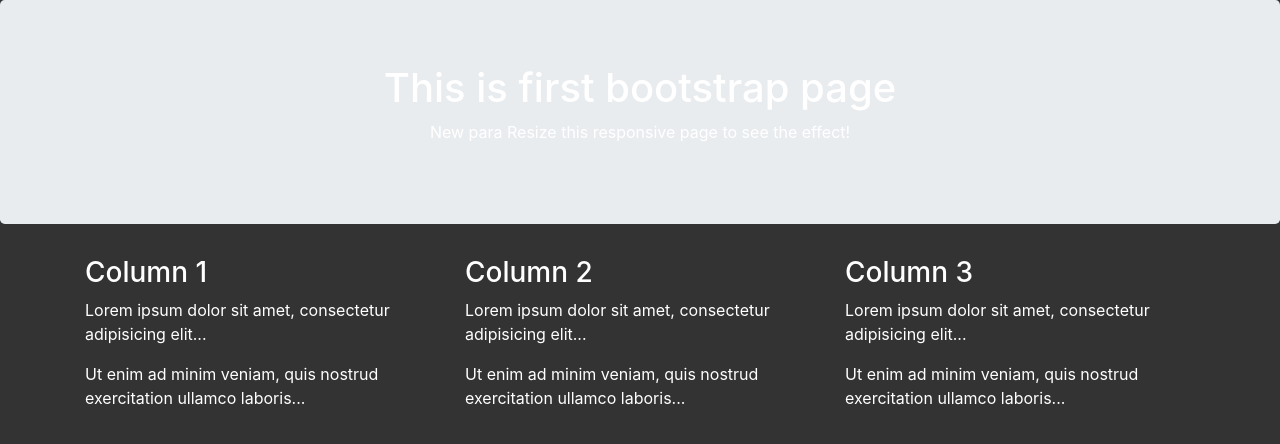
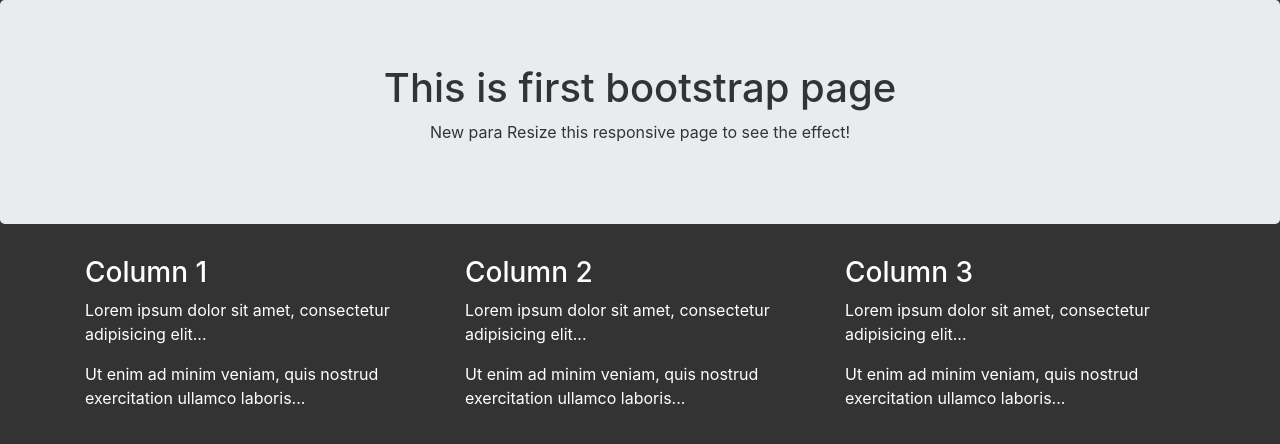
Before and after one commit to naimansari/tech, a plain HTML site: page index.html in a window 1280 px wide. Drawn offline with nearby package versions, Linux system fonts and the light colour scheme.

Commit message:
change jumbotron text color

```diff
--- a/main.css
+++ b/main.css
@@ -2,3 +2,6 @@ body {
 	background: #333;
 	color:#fff;
 }
+.jumbotron {
+	color:#333;
+}
```
